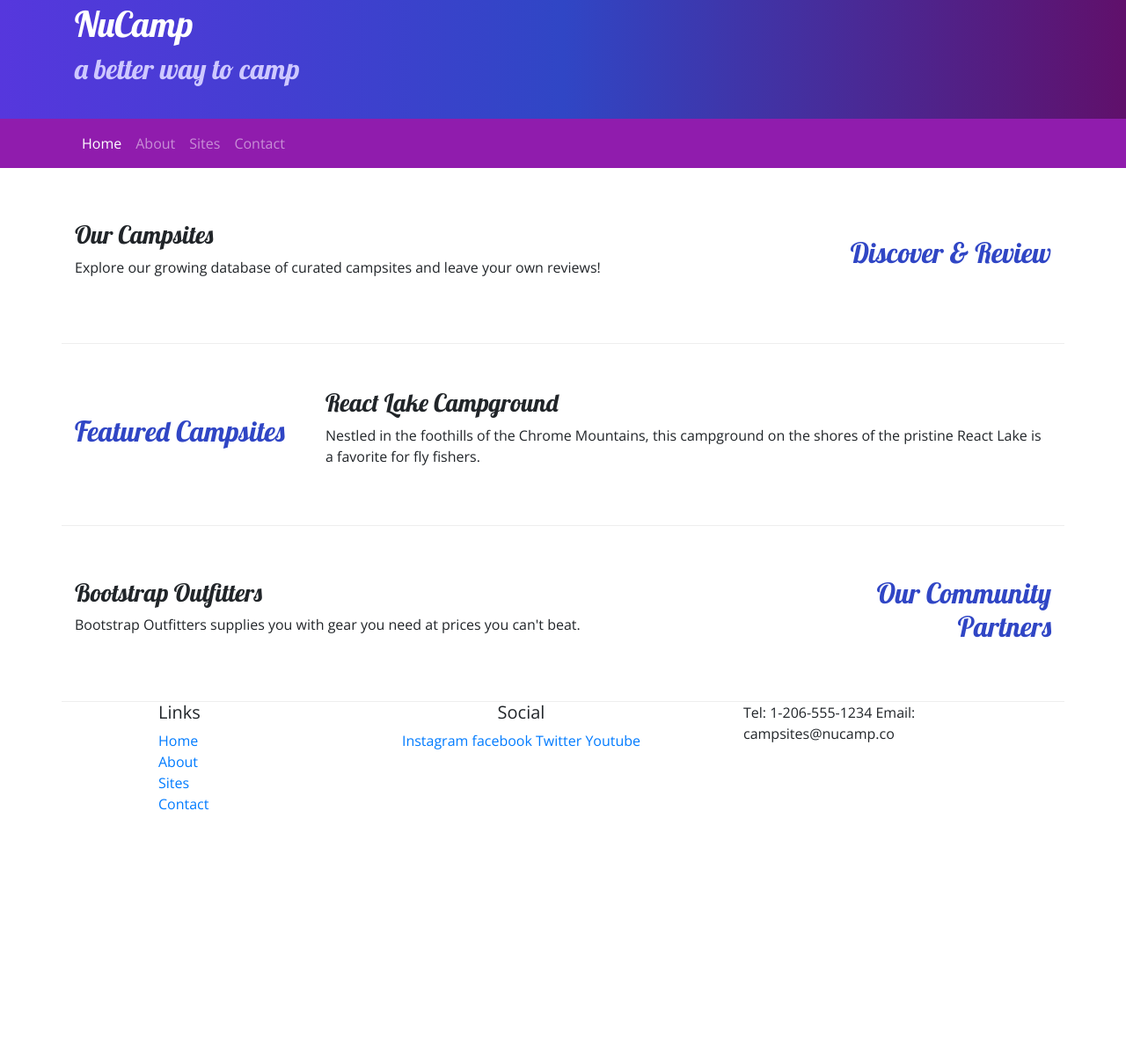
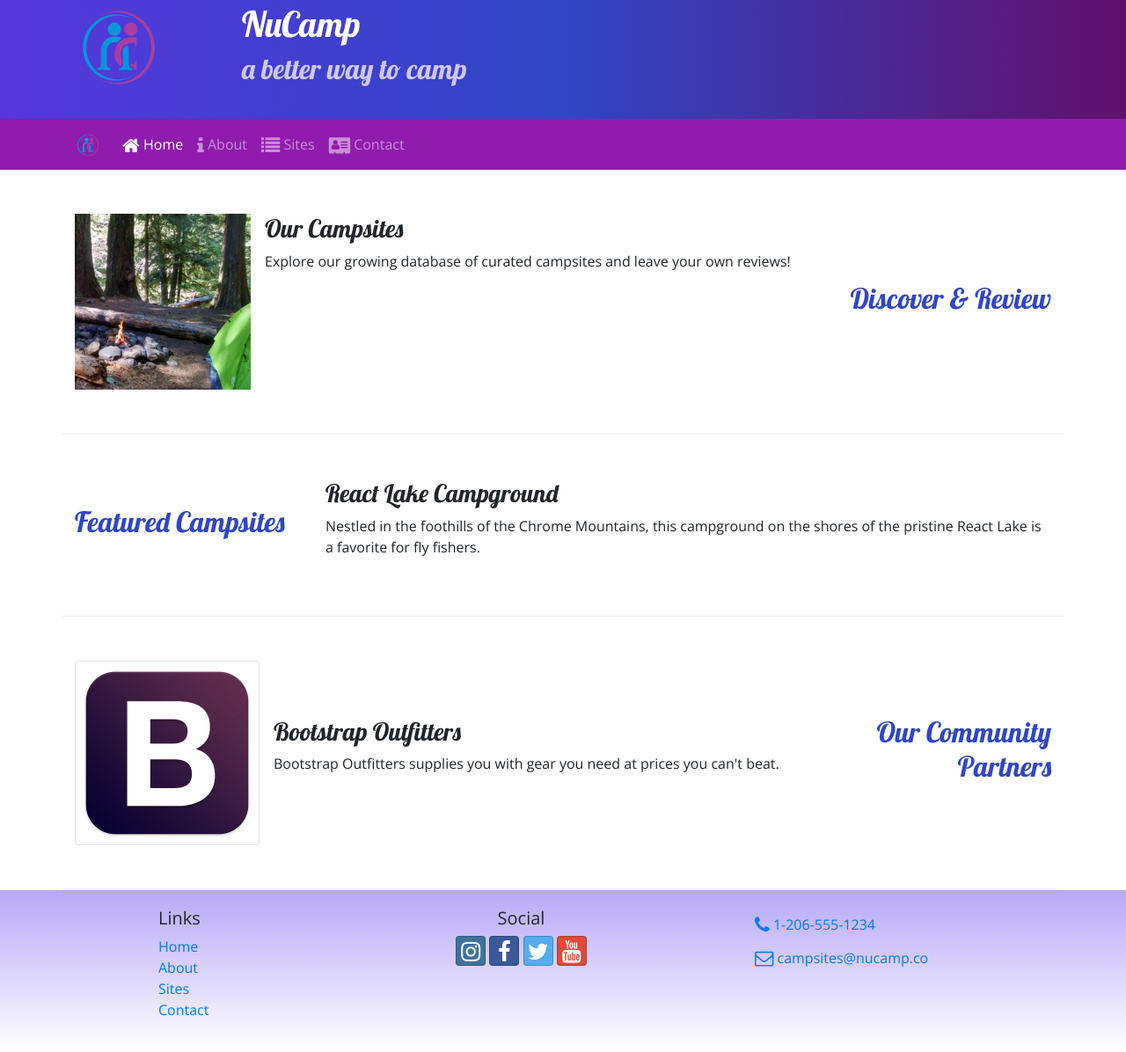
Before and after one commit to woldeo/nucampSite, a website: page index.html in a window 1280 px wide. Shown: the part 27-1223 px from the top of the page at 88% size. Before the commit the page ends 969 px from the top, so only its background shows below. Drawn offline with nearby package versions, Linux system fonts and the light colour scheme.

Commit message:
More Updates

```diff
--- a/index.html
+++ b/index.html
@@ -3,11 +3,13 @@
 
 <head>
     <meta charset="utf-8"/>
-    <meta name="viewport" content="width=device-width, initial-scale=1" />
+    <meta name="viewport" content="width=device-width, initial-scale=1"/>
 
-    <link rel="stylesheet" href="node_modules/bootstrap/dist/css/bootstrap.min.css" />
+    <link rel="stylesheet" href="node_modules/bootstrap/dist/css/bootstrap.min.css"/>
     <link rel="stylesheet" href="https://fonts.googleapis.com/css?family=Lobster|Open+Sans"/>
     <link rel="stylesheet" href="css/styles.css"/>
+    <link rel="stylesheet" href="node_modules/font-awesome/css/font-awesome.min.css"/>
+    <link rel="stylesheet" href="node_modules/bootstrap-social/bootstrap-social.css"/>
 
     <title>NuCamp: A Better Way to Camp</title>
 </head>
@@ -17,6 +19,9 @@
     <header class="jumbotron jumbotron-fluid">
         <div class="container">
             <div class="row">
+                <div class="col-4 col-sm-3 col-md-2 align-self-center">
+                    <img src="img/logo.png" class="img-fluid"/>
+                </div>
                 <div class="col">
             <h1>NuCamp</h1>
             <h2>a better way to camp</h2>
@@ -27,15 +32,16 @@
 
     <nav class="navbar navbar-expand-sm navbar-dark sticky-top">
         <div class="container">
+            <a class="navbar-brand" href="#"><img src="img/logo.png" height="30" width="30"/> </a>
             <button class="navbar-toggler" type="button" data-toggle="collapse" data-target="#nucampNavbar">
                 <span class="navbar-toggler-icon"></span>
             </button>
                 <div class="collapse navbar-collapse" id="nucampNavbar">
                     <ul class="navbar-nav">
-                        <li class="nav-iten active"><a class="nav-link" href="#">Home</a></li>
-                        <li class="nav-item"><a class="nav-link" href="aboutus.html">About</a></li>
-                        <li class="nav-item"><a class="nav-link" href="#">Sites</a></li>
-                        <li class="nav-item"><a class="nav-link" href="#"> Contact</a></li>
+                        <li class="nav-iten active"><a class="nav-link" href="#"> <i class="fa fa-home fa-lg"></i> Home</a></li>
+                        <li class="nav-item"> <a class="nav-link" href="aboutus.html"> <i class="fa fa-info fa-lg"></i> About</a></li>
+                        <li class="nav-item"> <a class="nav-link" href="#"> <i class="fa fa-list fa-lg"></i> Sites</a></li>
+                        <li class="nav-item"> <a class="nav-link" href="contactus.html"> <i class="fa fa-address-card fa-lg"></i> Contact</a></li>
                     </ul>
                 </div>
             </div>
@@ -47,8 +53,13 @@
         <h2 class="text-sm-right">Discover & Review</h2>
     </div>
         <div class="col">
+            <div class="media">
+                <img class="d-flex mr-3 img-thmbnail" src="img/breadcrumb-trail-thumb.jpg" alt="Breadcrumb Trail"/>
+                <div class="media-body aligh-self-center">
         <h3>Our Campsites</h3>
         <p class="d-none d-sm-block">Explore our growing database of curated campsites and leave your own reviews!</p>
+                </div>
+            </div>
         </div>
     </div>
 
@@ -67,13 +78,18 @@
             <h2 class="text-sm-right">Our Community Partners</h2>
         </div>
         <div class="col">
-            <h3>Bootstrap Outfitters</h3>
-            <p class="d-none d-sm-block">Bootstrap Outfitters supplies you with gear you need at prices you can't beat.</p>
+            <div class="media">
+                <img class="d-flex mr-3 img-thumbnail" src="img/bootstrap-thumb.png" alt="Bootstrap Outfitters"/>
+                <div class="media-body align-self-center">
+                    <h3>Bootstrap Outfitters</h3>
+                     <p class="d-none d-sm-block">Bootstrap Outfitters supplies you with gear you need at prices you can't beat.</p>
+                </div>
+            </div>
         </div>
     </div>
 </div>
 
-    <footer>
+    <footer class="site-footer">
         <div class="container">
             <div class="row">
                 <div class="col-4 col-sm-2 offset-1">
@@ -87,14 +103,14 @@
         </div>
         <div class="col-6 col-sm-5 text-center">
             <h5>Social</h5>
-            <a href="http://instagram.com/">Instagram</a>
-            <a href="http://facebook.com/">facebook</a>
-            <a href="http://twitter.com/">Twitter</a>
-            <a href="http://youtube.com/">Youtube</a>
+            <a class="btn btn-social-icon btn-instagram" href="http://instagram.com/"><i class="fa fa-instagram"></i></a>
+            <a class="btn btn-social-icon btn-facebook" href="http://facebook.com/"><i class="fa fa-facebook"></i></a>
+            <a class="btn btn-social-icon btn-twitter" href="http://twitter.com/"><i class="fa fa-twitter"></i></a>
+            <a class="btn btn-social-icon btn-google" href="http://youtube.com/"><i class="fa fa-youtube"></i></a>
         </div>
         <div class="col-sm-4">
-            Tel: 1-206-555-1234
-            Email: campsites@nucamp.co
+            <a role="button" class="btn btn-link" href="tel:+12065551234"><i class="fa fa-phone fa-lg text-primary"></i> 1-206-555-1234</a><br />
+            <a role="button" class="btn btn-link" href="mailto:campsites@nucamp.co"><i class="fa fa-envelope-o fa-lg text-primary"></i> campsites@nucamp.co</a>
         </div>
     </div>
 </div>
--- a/package.json
+++ b/package.json
@@ -15,6 +15,8 @@
   },
   "dependencies": {
     "bootstrap": "^4.0.0",
+    "bootstrap-social": "^5.1.1",
+    "font-awesome": "^4.7.0",
     "jquery": "^3.3.1",
     "popper.js": "^1.12.9"
   }
```
Also changed, not shown: img/bootstrap-thumb.png (added), img/breadcrumb-trail-thumb.jpg (added), img/breadcrumb-trail.jpg (added), img/chrome-river-thumb.jpg (added), img/chrome-river.jpg (added), img/logo.png (added), img/react-lake-thumb.jpg (added), img/react-lake.jpg (added), 1 other file.
